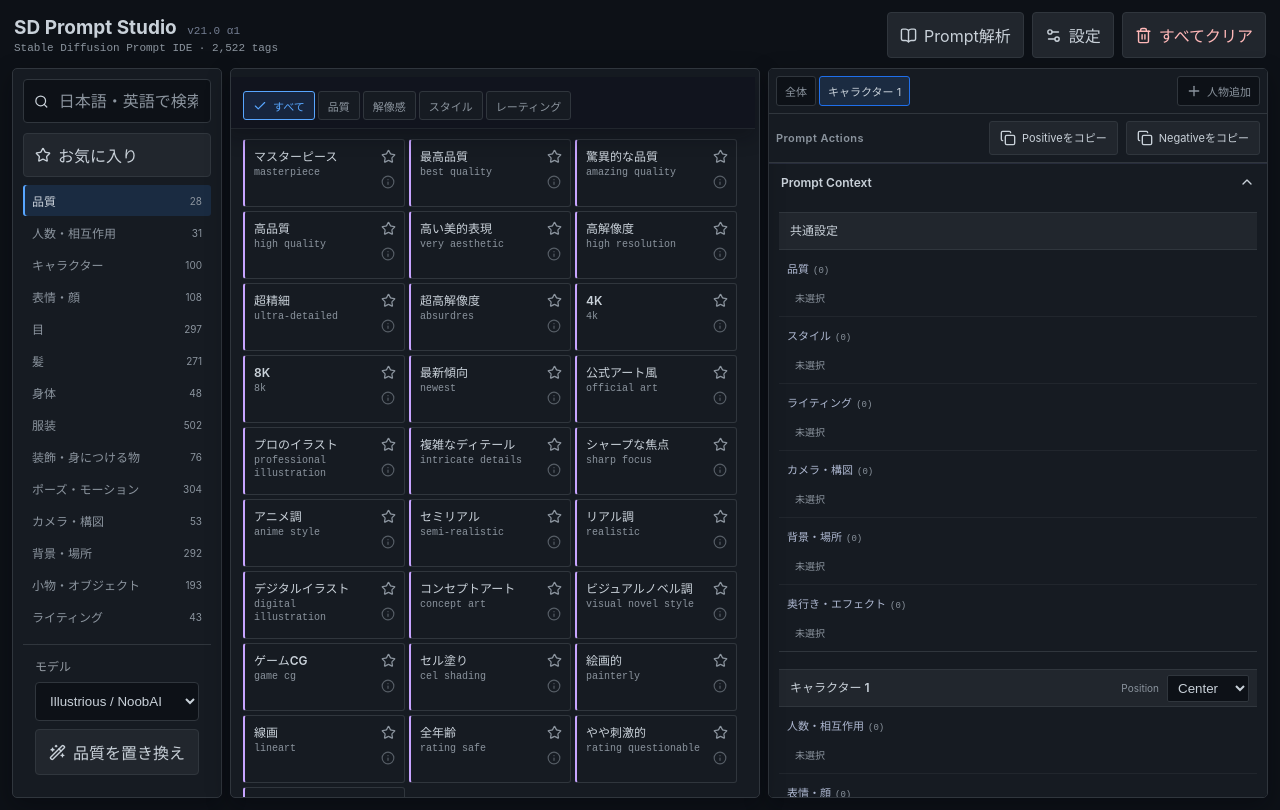
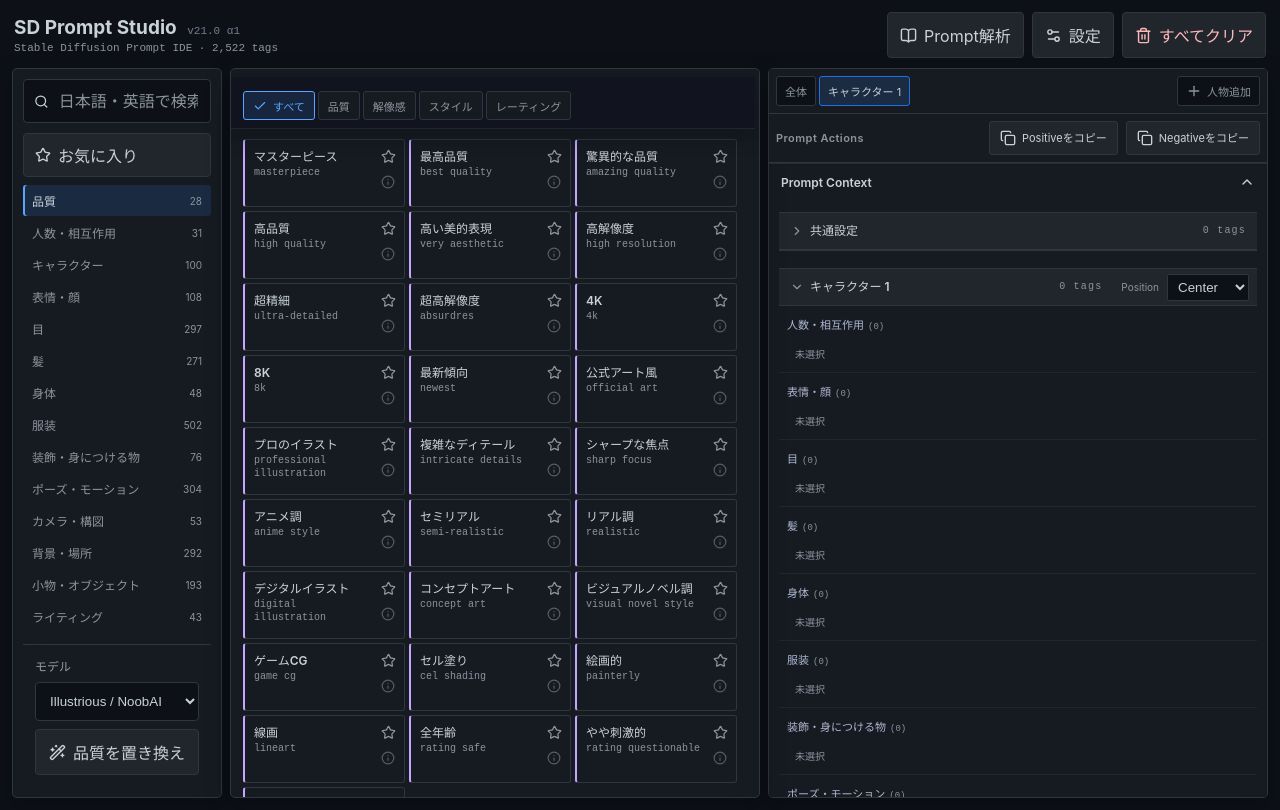
Before and after one commit to whatrune/sd-prompt-studio, a React (Vite) app: page / in a window 1280 px wide. Built offline with nearby package versions, Linux system fonts and the light colour scheme; the HTML template or start-up script is replaced by a standard one.

Commit message:
feat(ui): add collapsible Prompt Context sections

```diff
--- a/src/App.tsx
+++ b/src/App.tsx
@@ -1,5 +1,5 @@
 import { useMemo, useRef, useState } from 'react'
-import { AlertTriangle, Ban, BookOpen, Check, ChevronDown, ChevronUp, Copy, Info, Plus, RotateCcw, Search, Settings2, Sparkles, Star, Trash2, WandSparkles, X } from 'lucide-react'
+import { AlertTriangle, Ban, BookOpen, Check, ChevronDown, ChevronRight, ChevronUp, Copy, Info, Plus, RotateCcw, Search, Settings2, Sparkles, Star, Trash2, WandSparkles, X } from 'lucide-react'
 import { categoryLabels, categoryOrder, subcategoryOrder, TAG_COUNT, tags, type ContentRating, type PromptTag } from './data/tags'
 import { ADULT_TAG_COUNT, adultTags } from './data/adultTags'
 import { isSceneCategory, usePromptStore, type SelectedTag, type ModelPreset } from './store'
@@ -124,6 +124,7 @@ export default function App() {
   const [composerCollapsed, setComposerCollapsed] = useState(true)
   const [relatedCollapsed, setRelatedCollapsed] = useState(false)
   const [selectedCollapsed, setSelectedCollapsed] = useState(false)
+  const [expandedSections, setExpandedSections] = useState<Record<string, boolean>>({})
   const [expansionCollapsed, setExpansionCollapsed] = useState(true)
   const [promptCollapsed, setPromptCollapsed] = useState(true)
   const [negativeCollapsed, setNegativeCollapsed] = useState(true)
@@ -377,14 +378,30 @@ export default function App() {
           </button>
           {!selectedCollapsed&&<div className="preview-section-content">
             <div className="selected-outline">
-              {selectedSections.map(section=><section className={`selected-layer context-${section.kind.toLowerCase()} interactive`} key={section.id}><div className="selected-layer-header"><button className="selected-layer-title" onClick={()=>setContextTarget(section.targetId==='scene'?'overview':section.targetId)}><strong>{section.name}</strong></button>{section.targetId!=='scene'&&<label className="context-position-inline">Position<select value={store.blocks.find(block=>block.id===section.targetId)?.position??'center'} onChange={event=>store.setSubjectPosition(section.targetId,event.target.value as 'left'|'center'|'right')}><option value="left">Left</option><option value="center">Center</option><option value="right">Right</option></select></label>}</div>{section.groups.map(entry=><section className="selected-group" key={entry.key} onClick={()=>{chooseCategory(entry.category,section.targetId);if(entry.subcategory)setSubcategory(entry.subcategory)}}>
+              {selectedSections.map(section=>{
+                const defaultExpanded = viewContextId === 'overview' ? section.targetId === 'scene' : section.targetId === viewContextId
+                const expanded = expandedSections[section.id] ?? defaultExpanded
+                const contentId = `prompt-context-section-${section.id}`
+                const tagCount = section.groups.reduce((total, entry) => total + entry.items.length, 0)
+                return <section className={`selected-layer context-${section.kind.toLowerCase()} interactive ${expanded?'expanded':'collapsed'}`} key={section.id}>
+                  <div className="selected-layer-header">
+                    <button type="button" className="selected-layer-title selected-layer-toggle" aria-expanded={expanded} aria-controls={contentId} onClick={()=>setExpandedSections(current=>({...current,[section.id]:!expanded}))}>
+                      {expanded?<ChevronDown className="section-chevron" size={14}/>:<ChevronRight className="section-chevron" size={14}/>}
+                      <strong>{section.name}</strong>
+                      <small className="section-tag-count">{tagCount} tags</small>
+                    </button>
+                    {section.targetId!=='scene'&&<label className="context-position-inline" onClick={event=>event.stopPropagation()}>Position<select value={store.blocks.find(block=>block.id===section.targetId)?.position??'center'} onClick={event=>event.stopPropagation()} onChange={event=>store.setSubjectPosition(section.targetId,event.target.value as 'left'|'center'|'right')}><option value="left">Left</option><option value="center">Center</option><option value="right">Right</option></select></label>}
+                  </div>
+                  {expanded&&<div className="selected-layer-content" id={contentId}>{section.groups.map(entry=><section className="selected-group" key={entry.key} onClick={()=>{chooseCategory(entry.category,section.targetId);if(entry.subcategory)setSubcategory(entry.subcategory)}}>
                     <div className="selected-group-head"><button><strong>{entry.label} <small>({entry.items.length})</small></strong></button></div>
                     <div className="selected-chips">{entry.items.length===0?<small className="selected-empty">{t('unselected',locale)}</small>:entry.items.sort((a,b)=>tagSort(a.tag,b.tag)).map(({tag,layerId})=><div className={`selected-chip category-${tag.category}`} key={`${layerId}-${tag.id}`} title={`${tag.prompt}${tag.weight!==1?` / 重み ${tag.weight.toFixed(1)}`:''}`}>
                       <button className="chip-label" onClick={event=>{event.stopPropagation();const source=visibleDictionaryTags.find(t=>t.id===tag.id);if(source)setInspectedTag(source)}}>{getTagLabel(tag,locale)}</button>
                       {tag.weight!==1&&<span className="chip-weight">{tag.weight.toFixed(1)}</span>}
                       <button className="chip-remove" aria-label={`${tag.label}を削除`} onClick={event=>{event.stopPropagation();store.removeTagFromLayer(layerId, tag.id)}}><X size={12}/></button>
                     </div>)}</div>
-              </section>)}</section>)}
+                  </section>)}</div>}
+                </section>
+              })}
             </div>
           </div>}
         </section>
--- a/src/styles.css
+++ b/src/styles.css
@@ -636,16 +636,16 @@ body{background:#0b0d11}
 .selected-layer.inactive button:disabled{opacity:.68}
 
 /* v21.9: unified Prompt Context groups */
-.selected-layer>.selected-group{display:grid;gap:6px;margin:0;padding:6px 8px;border:0;border-bottom:1px solid #29313b;background:transparent;border-radius:0}
-.selected-layer>.selected-group:last-child{border-bottom:0}
-.selected-layer.interactive>.selected-group{cursor:pointer}
-.selected-layer.interactive>.selected-group:hover{background:#181d24;box-shadow:inset 0 0 0 1px #3d4755}
+.selected-layer-content>.selected-group{display:grid;gap:6px;margin:0;padding:6px 8px;border:0;border-bottom:1px solid #29313b;background:transparent;border-radius:0}
+.selected-layer-content>.selected-group:last-child{border-bottom:0}
+.selected-layer.interactive>.selected-layer-content>.selected-group{cursor:pointer}
+.selected-layer.interactive>.selected-layer-content>.selected-group:hover{background:#181d24;box-shadow:inset 0 0 0 1px #3d4755}
 .selected-group-head{margin:0}
 .selected-group-head>button{min-height:25px;padding:2px 0;border:0!important;border-radius:0;background:transparent!important}
 .selected-layer.interactive .selected-group-head>button:hover{background:transparent!important;box-shadow:none}
 .selected-outline .selected-chips{gap:6px;padding:0}
-.selected-layer.inactive>.selected-group{cursor:default}
-.selected-layer.inactive>.selected-group:hover{background:transparent;box-shadow:none}
+.selected-layer.inactive>.selected-layer-content>.selected-group{cursor:default}
+.selected-layer.inactive>.selected-layer-content>.selected-group:hover{background:transparent;box-shadow:none}
 
 /* v21.10: interaction-aware tabs and tighter Context groups */
 .selected-group-head>button{min-height:23px;padding:2px 0}
@@ -690,8 +690,8 @@ body{background:var(--bg-primary);color:var(--text-primary)}
 .selected-layer-title strong{color:var(--text-primary)}
 .context-position-inline{color:var(--text-secondary)}
 .context-position-inline select,.preset-box select,.composer-grid select,.content-rating-box select{border-color:var(--border);background:var(--bg-primary);color:var(--text-primary)}
-.selected-layer>.selected-group{border-color:var(--border-muted);background:transparent}
-.selected-layer.interactive>.selected-group:hover{background:var(--bg-hover);box-shadow:inset 0 0 0 1px var(--border)}
+.selected-layer-content>.selected-group{border-color:var(--border-muted);background:transparent}
+.selected-layer.interactive>.selected-layer-content>.selected-group:hover{background:var(--bg-hover);box-shadow:inset 0 0 0 1px var(--border)}
 .selected-group-head>button{color:var(--text-primary)!important}
 .selected-group-head>button small,.selected-empty{color:var(--text-secondary)}
 .selected-outline .selected-chip{border-color:var(--border);border-left-color:var(--category-accent);background:var(--bg-primary);color:var(--text-primary)}
@@ -704,3 +704,9 @@ body{background:var(--bg-primary);color:var(--text-primary)}
 .settings-popover,.analyzer-modal,.tag-detail-modal{border-color:var(--border);background:var(--bg-secondary);color:var(--text-primary)}
 .settings-user-list>div,.analyzer-preview{border-color:var(--border);background:var(--bg-primary)}
 .prompt-actions strong{margin-right:auto;font-size:11px;font-weight:600;color:var(--text-secondary);letter-spacing:.04em}
+
+/* v22.1: collapsible Prompt Context sections */
+.selected-layer-toggle{display:flex;align-items:center;gap:6px;text-align:left}
+.selected-layer-toggle .section-chevron{flex:0 0 auto;color:var(--text-secondary)}
+.selected-layer-toggle .section-tag-count{margin-left:auto;color:var(--text-secondary);font-size:10px;font-weight:400;white-space:nowrap}
+.selected-layer-content{display:block}
```
Lines whose indentation alone changed are shown as unchanged.
